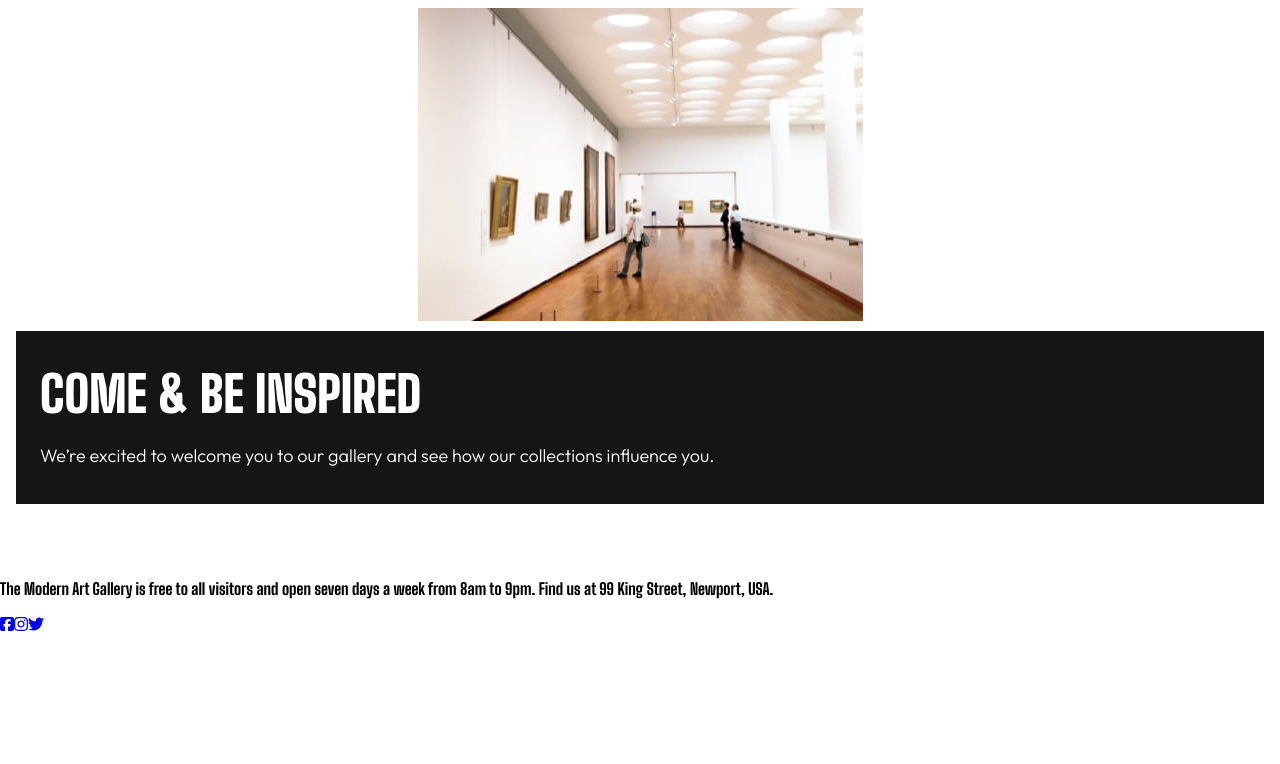
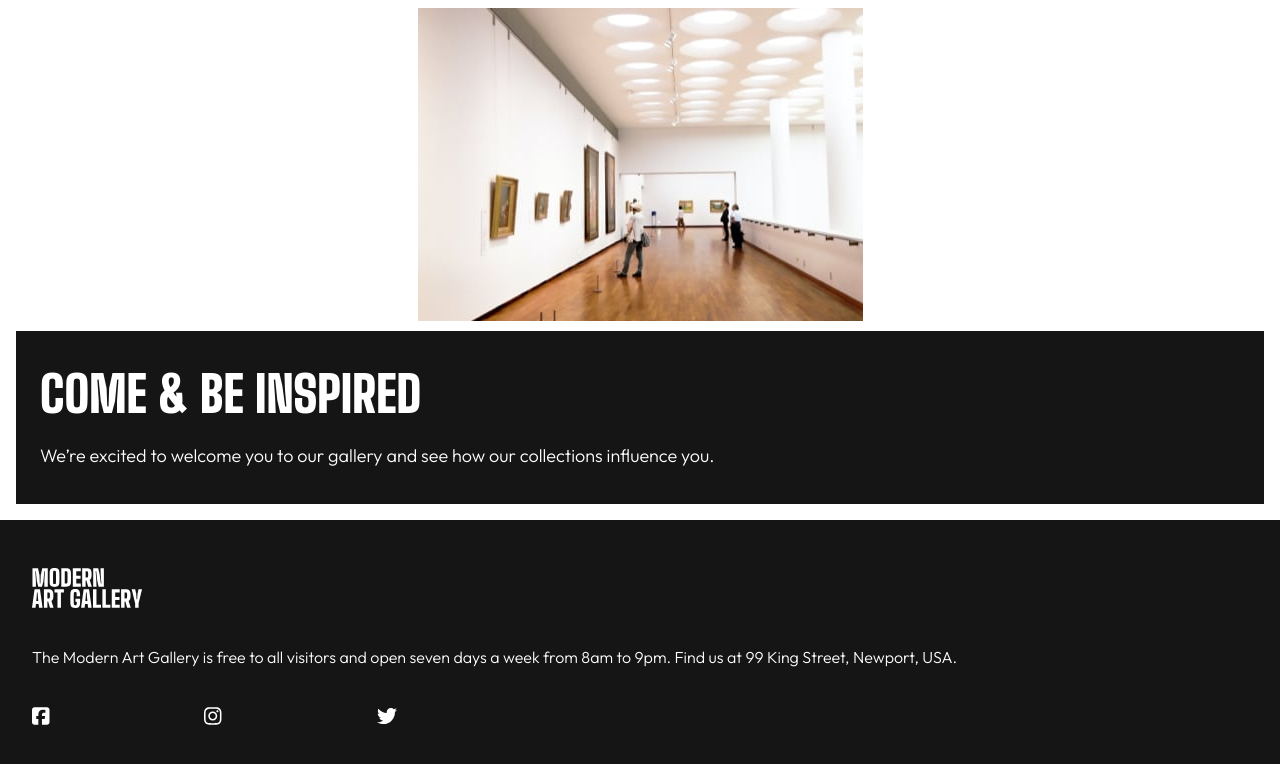
Before and after one commit to ltc870/artgallerywebsite, a React (Vite) app: page / in a window 1280 px wide. Shown: the part 3620-4384 px from the top of the page. Before the commit the page ends 4253 px from the top, so only its background shows below. Built offline with nearby package versions, Linux system fonts and the light colour scheme.

Commit message:
added styling to Footer

```diff
--- a/src/components/Footer.module.css
+++ b/src/components/Footer.module.css
@@ -0,0 +1,35 @@
+/*! MOBILE VIEW */
+
+/* TYPOGRAPHY */
+.footerText {
+    color: #FFFFFF;
+    font-family: "Outfit", sans-serif;
+    font-weight: 300;
+    font-size: 1rem;
+    line-height: 26px;
+}
+
+.socialMedia {
+    font-size: 1.25rem;
+    color: #FFFFFF;
+}
+
+/* LAYOUT */
+
+.footer {
+    background-color: #151515;
+    padding: 3em 2em;
+}
+
+.footerContainer {
+    display: grid;
+    grid-template-columns: auto;
+    grid-template-rows: repeat(3, auto);
+    gap: 20px;
+}
+
+.footerSocialMedia {
+    display: flex;
+    width: 30%;
+    justify-content: space-between;
+}
```
